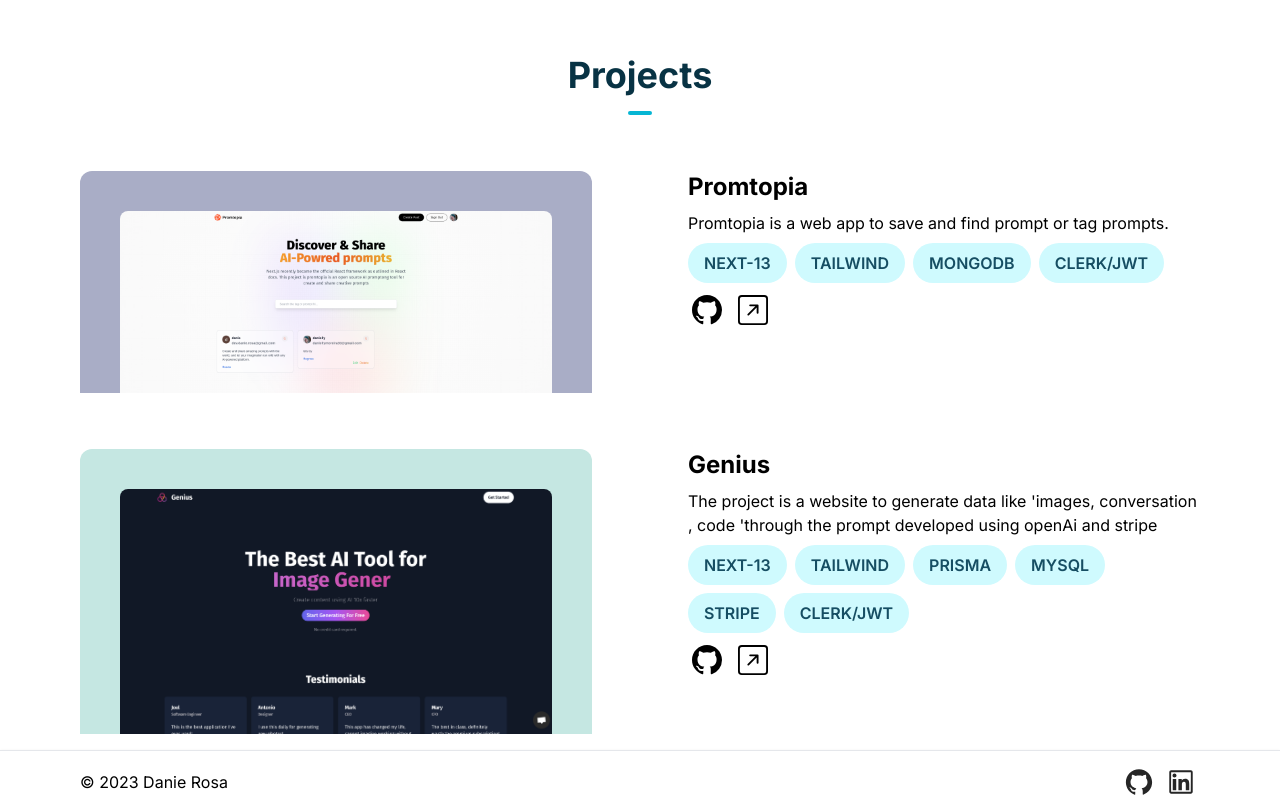
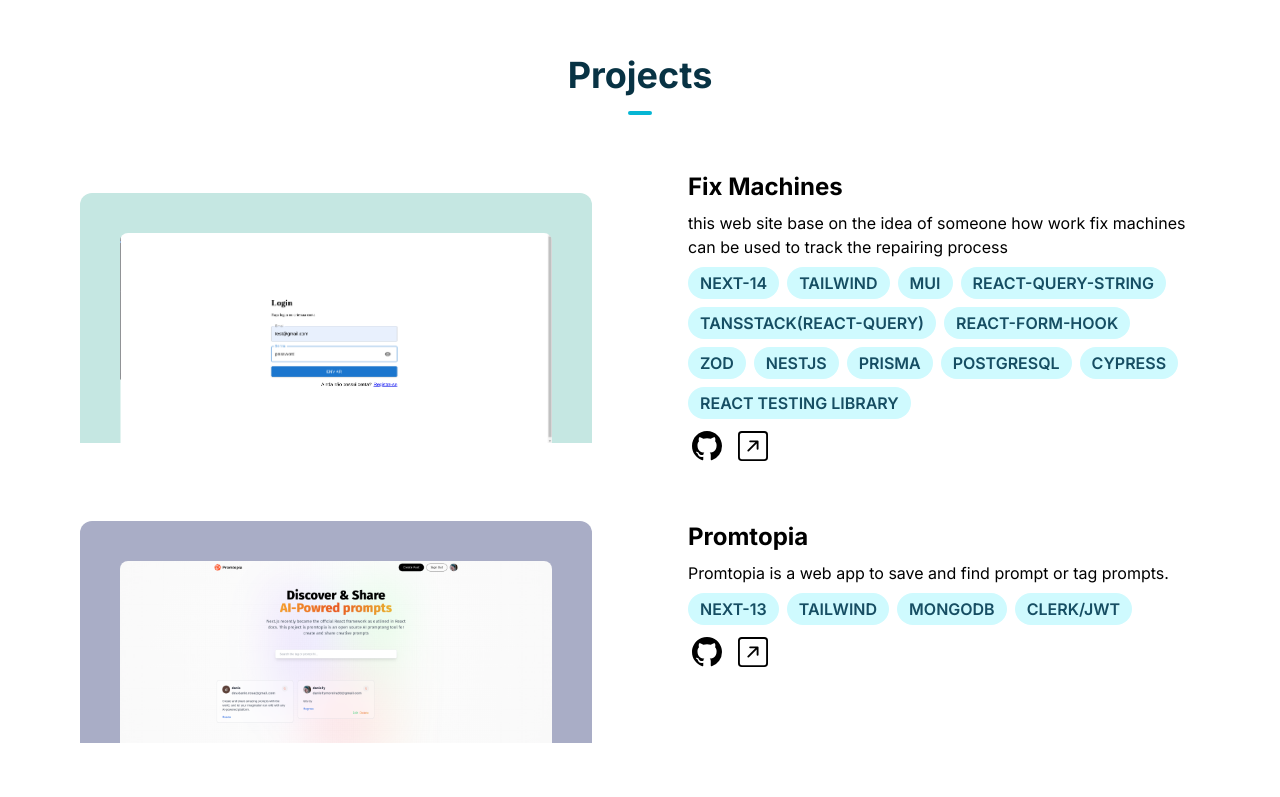
Before and after one commit to dany679/teste, a Next.js app: page / in a window 1280 px wide. Shown: the part 1388-2185 px from the top of the page. Built offline with nearby package versions, Linux system fonts and the light colour scheme.

Commit message:
feat: fix machines projects

```diff
--- a/app/globals.css
+++ b/app/globals.css
@@ -33,7 +33,13 @@
   @apply bg-gray-200 px-4 py-2 mr-2 mt-2 text-gray-700 dark:text-gray-600  rounded font-semibold;
 }
 .badge {
-  @apply bg-primary-100 px-4 py-2 mr-2 mb-2 text-primary-900 dark:text-primary-900  rounded-full font-semibold inline-block;
+  @apply bg-primary-100 px-3 py-1 mr-2 mb-2 text-primary-900 dark:text-primary-900  rounded-full font-semibold inline-block;
+}
+.hover-scale-110 {
+  @apply transition ease-in-out delay-150 hover:-translate-y-0 hover:-translate-y-4  duration-300;
+}
+.mirror {
+  @apply transition ease-in-out delay-150 hover:-translate-y-0 hover:-scale-x-100 duration-300;
 }
 
 .grid-row-to-cols2 {
--- a/components/Projects.tsx
+++ b/components/Projects.tsx
@@ -3,6 +3,31 @@
 import { BsArrowUpRightSquare, BsGithub } from "react-icons/bs";
 import SlideUp from "./SlideUp";
 const projectsList = [
+  {
+    color: "bg-project-0",
+    name: "Fix Machines",
+    date: "april 2024",
+    image: "/projects/project-3-next-14-Fix-Machines.png",
+    description:
+      "this web site base on the idea of someone how work fix machines can be used to track the repairing process",
+    github: "https://github.com/dany679/Fix-Machines-Next-14",
+    link: "https://fix-machines-next-14.vercel.app/",
+    // link: "https://fix-machines-next-14.vercel.app/",
+    tools: [
+      { name: "next-14" },
+      { name: "tailwind" },
+      { name: "Mui" },
+      { name: "React-query-string" },
+      { name: "TansStack(react-query)" },
+      { name: "react-form-hook" },
+      { name: "zod" },
+      { name: "Nestjs" },
+      { name: "prisma" },
+      { name: "Postgresql" },
+      { name: "cypress" },
+      { name: "react testing library" },
+    ],
+  },
   {
     name: "Promtopia",
     description:
@@ -38,16 +63,6 @@
       { name: "clerk/jwt" },
     ],
   },
-  // {
-  //   color: "bg-project-0",
-  //   name: "Tmdb",
-  //   date: "may 2020",
-  //   description:
-  //     "this website work like the tmdb, where you can search the movie and found actors, rating, directors, revenue and another details",
-  //   image: "/projects/home-tmdb.png",
-  //   github: "https://github.com/dany679/TmdbWebSite",
-  //   link: "https://tmdbdany.netlify.app/",
-  // },
 ];
 const Projects = () => {
   return (
@@ -72,10 +87,9 @@
                     className="hover:opacity-80"
                   >
                     <Image
-                      // src="/skills1.png"
                       src={project.image}
                       alt={project.name}
-                      className=" shadow-3xl rounded-t-lg  min-w-[150px] "
+                      className=" shadow-3xl rounded-t-lg  min-w-[150px]  hover-scale-110"
                       width={1000}
                       height={300}
                     />
@@ -88,11 +102,12 @@
                 <div className="flex flex-wrap flex-row justify-center md:justify-start">
                   {project.tools.map((tool) => (
                     <div className="badge" key={tool.name}>
-                      <h4 className="text-transform: uppercase">{tool.name}</h4>
+                      <h4 className="text-transform: uppercase text-base">
+                        {tool.name}
+                      </h4>
                     </div>
                   ))}
                 </div>
-
                 <div className="flex flex-row gap-2">
                   <Link href={project.github} target="_blank">
                     <BsGithub size={30} className="button_icons" />
--- a/tailwind.config.ts
+++ b/tailwind.config.ts
@@ -28,7 +28,7 @@
           "bounce 0.5s alternate cubic-bezier(0.95, 0.05, 0.795, 0.035) infinite",
         slideUp: "slideUp 0.5s",
         slideUpEaseInOut: "slideUp 0.5s ease-in-out",
-        slideUpCubiBezier: "slideUp 1s cubic-bezier(0.165, 0.84, 0.44, 1)",
+        slideUpCubiBezier: "slideUp 0.5s cubic-bezier(0.165, 0.84, 0.44, 1)",
       },
       animationDelay: {
         0: "0s",
```
Also changed, not shown: public/projects/project-3-next-14-Fix-Machines.png (added), 1 other file (tests, documents, lock files or other folders).
